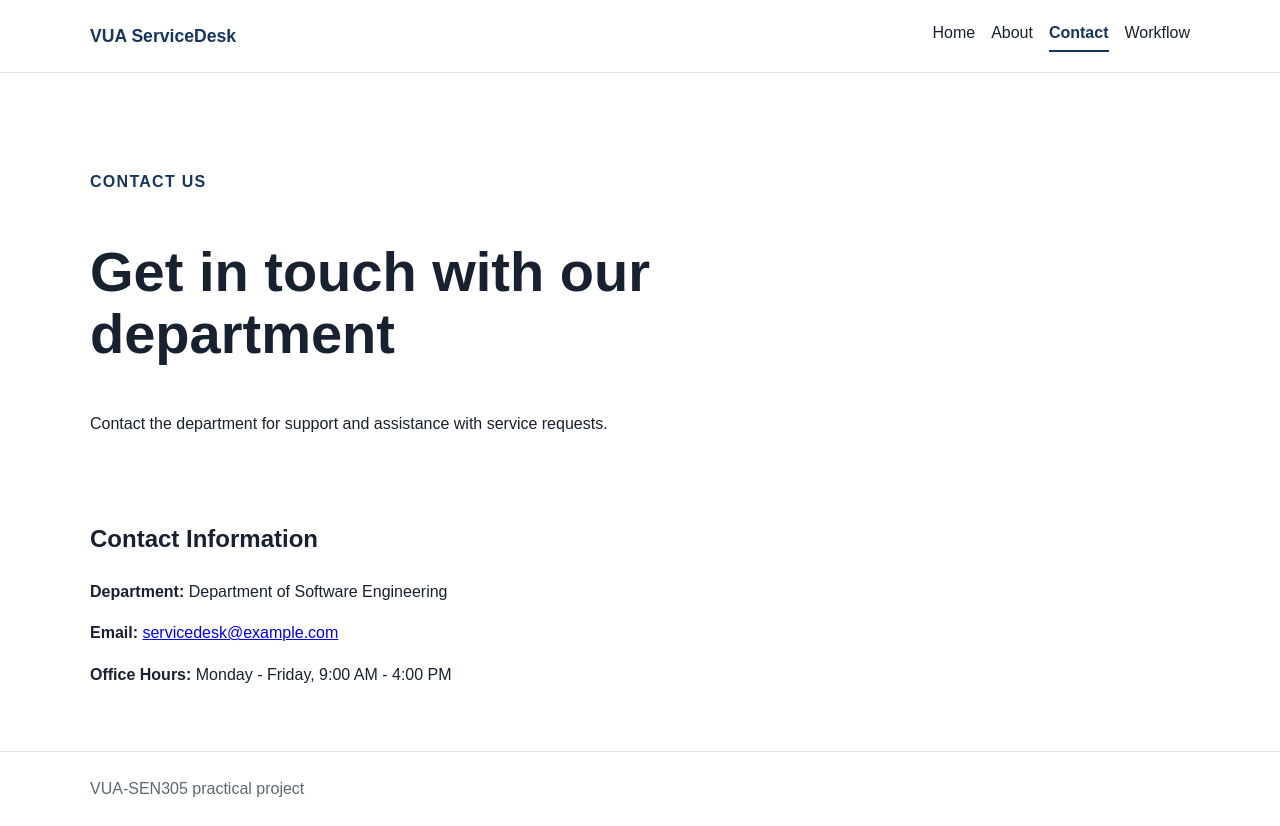
After one commit to successajar/SEN305-service-platform, a Django app: page /contact/ in a window 1280 px wide. The commit adds this page. Run offline with Django 5.2, Linux system fonts and the light colour scheme.

Commit message:
feat: complete Part K contact workflow navigation and custom 404

```diff
--- a/backend/config/settings.py
+++ b/backend/config/settings.py
@@ -26,7 +26,6 @@ SECRET_KEY = os.environ["DJANGO_SECRET_KEY"]
 
 # SECURITY WARNING: don't run with debug turned on in production!
 DEBUG = True
-
 ALLOWED_HOSTS = []
 
 
@@ -57,7 +56,7 @@ ROOT_URLCONF = 'config.urls'
 TEMPLATES = [
     {
         'BACKEND': 'django.template.backends.django.DjangoTemplates',
-        'DIRS': [],
+        "DIRS": [BASE_DIR / "templates"],
         'APP_DIRS': True,
         'OPTIONS': {
             'context_processors': [
--- a/backend/core/static/core/css/styles.css
+++ b/backend/core/static/core/css/styles.css
@@ -123,3 +123,28 @@ nav a:focus {
         padding: 1rem 0;
     }
 }
+
+/* Active navigation link */
+nav a[aria-current="page"] {
+    color: var(--brand);
+    font-weight: 700;
+    border-bottom: 2px solid var(--brand);
+    padding-bottom: 4px;
+}
+
+/* Visible keyboard focus */
+nav a:focus-visible {
+    outline: 3px solid var(--brand);
+    outline-offset: 4px;
+    border-radius: 2px;
+}
+
+/* Contact and workflow sections */
+.contact-details,
+.workflow-list {
+    margin-bottom: 3rem;
+}
+
+.workflow-list li {
+    padding: 0.5rem 0;
+}
--- a/backend/core/templates/core/base.html
+++ b/backend/core/templates/core/base.html
@@ -17,8 +17,33 @@
             </a>
 
             <nav aria-label="Primary navigation">
-                <a href="{% url 'core:home' %}">Home</a>
-                <a href="{% url 'core:about' %}">About</a>
+                <a href="{% url 'core:home' %}"
+                {% if request.resolver_match.url_name == 'home' %}
+                    aria-current="page"
+                {% endif %}>
+                    Home
+                </a>
+
+                <a href="{% url 'core:about' %}"
+                {% if request.resolver_match.url_name == 'about' %}
+                    aria-current="page"
+                {% endif %}>
+                    About
+                </a>
+
+                <a href="{% url 'core:contact' %}"
+                {% if request.resolver_match.url_name == 'contact' %}
+                    aria-current="page"
+                {% endif %}>
+                    Contact
+                </a>
+
+                <a href="{% url 'core:workflow' %}"
+                {% if request.resolver_match.url_name == 'workflow' %}
+                    aria-current="page"
+                {% endif %}>
+                    Workflow
+                </a>
             </nav>
         </div>
     </header>
--- /dev/null
+++ b/backend/core/templates/core/contact.html
@@ -0,0 +1,34 @@
+{% extends "core/base.html" %}
+
+{% block title %}Contact | VUA ServiceDesk{% endblock %}
+
+{% block content %}
+<section class="page-heading">
+    <p class="eyebrow">Contact Us</p>
+    <h1>Get in touch with our department</h1>
+
+    <p>
+        Contact the department for support and assistance
+        with service requests.
+    </p>
+</section>
+
+<section class="contact-details">
+    <h2>Contact Information</h2>
+
+    <p>
+        <strong>Department:</strong>
+        {{ department_name }}
+    </p>
+
+    <p>
+        <strong>Email:</strong>
+        <a href="mailto:{{ email }}">{{ email }}</a>
+    </p>
+
+    <p>
+        <strong>Office Hours:</strong>
+        {{ office_hours }}
+    </p>
+</section>
+{% endblock %}
--- a/backend/core/urls.py
+++ b/backend/core/urls.py
@@ -1,5 +1,4 @@
 from django.urls import path
-
 from . import views
 
 app_name = "core"
@@ -7,4 +6,6 @@ app_name = "core"
 urlpatterns = [
     path("", views.home, name="home"),
     path("about/", views.about, name="about"),
+    path("contact/", views.contact, name="contact"),
+    path("workflow/", views.workflow, name="workflow"),
 ]
--- a/backend/core/views.py
+++ b/backend/core/views.py
@@ -17,10 +17,33 @@ def about(request):
         "Coordinator",
         "Technician",
         "Administrator",
+
     ]
-
     return render(
         request,
         "core/about.html",
         {"project_roles": project_roles},
     )
+
+def contact(request):
+    context = {
+        "department_name": "Department of Software Engineering",
+        "email": "servicedesk@example.com",
+        "office_hours": "Monday - Friday, 9:00 AM - 4:00 PM",
+    }
+
+    return render(request, "core/contact.html", context)
+
+def workflow(request):
+    stages = [
+        "Request submitted",
+        "Request triaged",
+        "Technician assigned",
+        "Request resolved",
+    ]
+
+    context = {
+        "stages": stages,
+    }
+
+    return render(request, "core/workflow.html", context)
```
Also changed, not shown: backend/core/templates/core/workflow.html (added, +28 -0 lines), backend/templates/404.html (added, +20 -0 lines), docs/evidence/part-j/results.md (added, +81 -0 lines).
